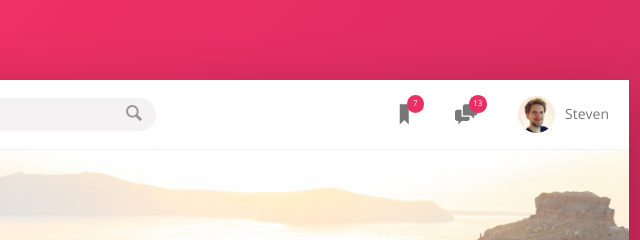
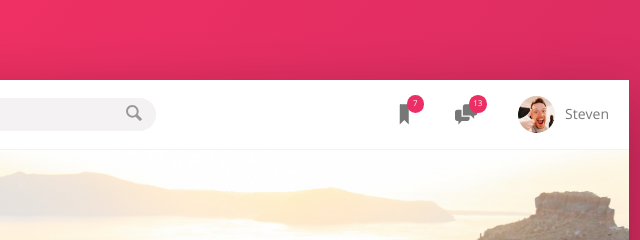
Before and after one commit to zjayers/design.trillo, a website: page index.html in a window 1280 px wide. Shown: the top 240 px of the page, 611-1251 px from the left. Drawn offline with nearby package versions, Linux system fonts and the light colour scheme.

Commit message:
Update index.html

```diff
--- a/index.html
+++ b/index.html
@@ -38,7 +38,7 @@
                         <span class="user-nav__notification">13</span>
                     </div>
                     <div class="user-nav__user">
-                        <img src="img/user.jpg" alt="User photo" class="user-nav__user-photo">
+                        <img src="img/user-1.jpg" alt="User photo" class="user-nav__user-photo">
                         <span class="user-nav__user-name">Steven</span>
                     </div>
                 </nav>
```
